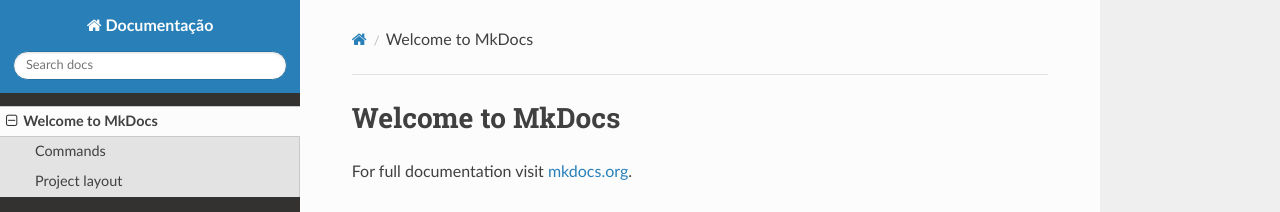
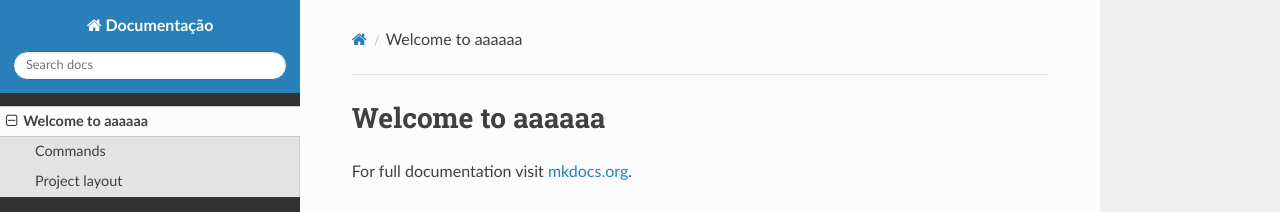
Before and after one commit to fRitaE/DocsSiteAlimentos, an MkDocs documentation site: the page built from docs/index.md, in a window 1280 px wide. Shown: the top 212 px of the page. Built offline with MkDocs 1.6.1, drawn with Linux system fonts in a browser that asks for light colours; nearby versions of some CDN libraries.

Commit message:
Update index.md

```diff
--- a/docs/index.md
+++ b/docs/index.md
@@ -1,4 +1,4 @@
-# Welcome to MkDocs
+# Welcome to aaaaaa
 
 For full documentation visit [mkdocs.org](https://www.mkdocs.org).
 
```
